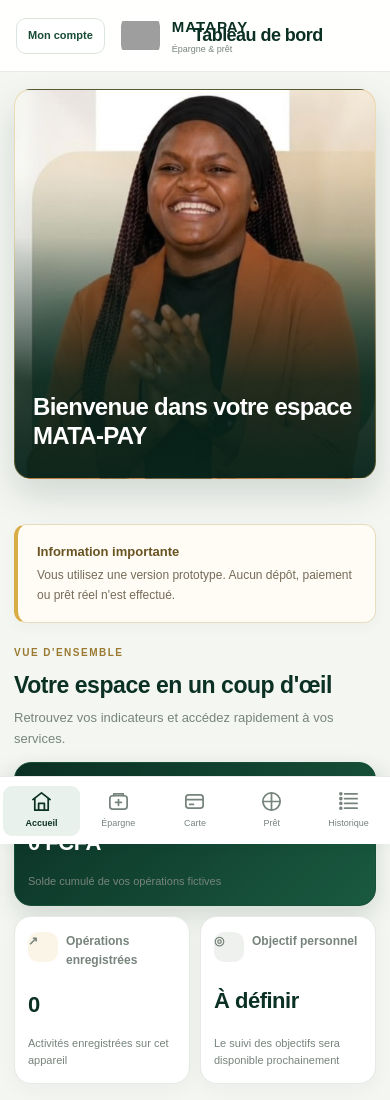
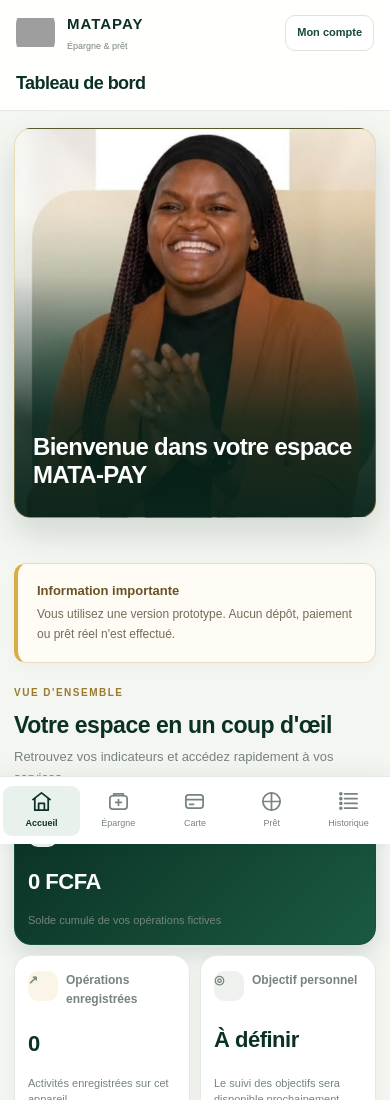
Before and after one commit to presleyoklg-design/MATA-PAY-, a plain HTML site: page index.html in a window 390 px wide. Shown: the top 1100 px of the page. Drawn offline with Linux system fonts and the light colour scheme; grey boxes are pictures that could not be loaded.

Commit message:
Rétablir l’en-tête et placer Mon compte à droite du titre

```diff
--- a/assets/css/styles.css
+++ b/assets/css/styles.css
@@ -1825,3 +1825,48 @@ body {
     margin-right: auto;
   }
 }
+
+
+/* MATA PAY — EN-TÊTE RÉTABLI : LOGO À GAUCHE, TITRE AU CENTRE, COMPTE À DROITE */
+.topbar {
+  display: flex;
+  align-items: center;
+  justify-content: space-between;
+  gap: 16px;
+}
+.topbar .topbar-brand {
+  order: 0;
+  margin-left: 0;
+  margin-right: 0;
+  flex: 0 0 auto;
+}
+.topbar .topbar-page {
+  order: 1;
+  flex: 1 1 auto;
+  min-width: 0;
+  text-align: center;
+}
+.topbar .profile-area {
+  order: 2;
+  margin-left: 0;
+  margin-right: 0;
+  flex: 0 0 auto;
+}
+@media (max-width: 700px) {
+  .topbar {
+    flex-wrap: wrap;
+    justify-content: space-between;
+  }
+  .topbar .topbar-brand {
+    order: 0;
+  }
+  .topbar .profile-area {
+    order: 1;
+    margin-left: auto;
+  }
+  .topbar .topbar-page {
+    order: 2;
+    flex: 0 0 100%;
+    text-align: left;
+  }
+}
```
